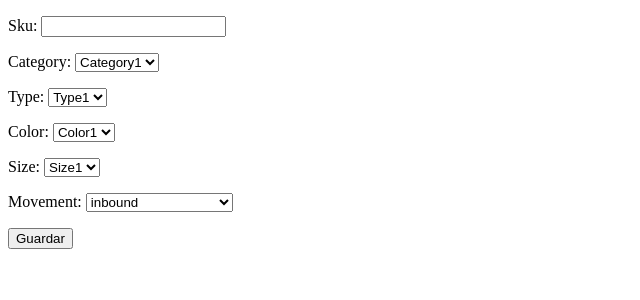
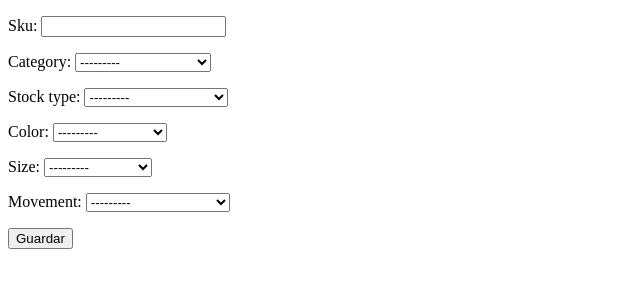
Before and after one commit to mrivadeneira/fullapp_project, a Django app: page /stock/stock-movement in a window 1280 px wide. Shown: the top 300 px of the page, without its empty margins (0-640 px from the left). Run offline with Django 3.2, Linux system fonts and the light colour scheme; data comes from the database, SQL or seed files in the repository.

Commit message:
Se agrega cache al gitignore y se modifican las vistas de stock para mostrar values y no ids

```diff
--- a/fullapp_project/settings.py
+++ b/fullapp_project/settings.py
@@ -37,8 +37,8 @@
     'django.contrib.sessions',
     'django.contrib.messages',
     'django.contrib.staticfiles',
-    'login.apps.LoginConfig',
-    'stock.apps.StockConfig'
+    'login',
+    'stock'
 ]
 
 MIDDLEWARE = [
--- a/stock/forms.py
+++ b/stock/forms.py
@@ -1,46 +1,7 @@
-from django import forms
+from django.forms import ModelForm
+from .models import Stock
 
-class StockMovementForm(forms.Form):
-    sku = forms.CharField(label="Sku", max_length=128)
-    categories = (
-        (1, "Category1"),
-        (2, "Category2"),
-        (3, "Category3")
-        )
-    category = forms.ChoiceField(label="Category", choices=categories)
-    types = (
-        (1, "Type1"),
-        (2, "Type2"),
-        (3, "Type3"),
-        (4, "Type4")
-        )
-    stock_type = forms.ChoiceField(label="Type", choices=types)
-    colors = (
-        (1, "Color1"),
-        (2, "Color2"),
-        (3, "Color3"),
-        (4, "Color4"),
-        (5, "Color5"),
-        (6, "Color6"),
-        (7, "Color7")
-        )
-    color = forms.ChoiceField(label="Color", choices=colors)
-    sizes = (
-        (1, "Size1"),
-        (2, "Size2"),
-        (3, "Size3"),
-        (4, "Size4"),
-        (5, "Size5"),
-        (6, "Size6")
-        )
-    size = forms.ChoiceField(label="Size", choices=sizes)
-    movements = (
-        (1, "inbound"),
-        (2, "outbound"),
-        (3, "lost"),
-        (4, "found"),
-        (5, "definitive_lost"),
-        (6, "repairing"),
-        (7, "repairing_reactivated")
-        )
-    movement = forms.ChoiceField(label="Movement", choices=movements)
+class StockMovementForm(ModelForm):
+    class Meta:
+        model = Stock
+        fields = ("sku", "category", "stock_type", "color", "size", "movement")
--- a/stock/models.py
+++ b/stock/models.py
@@ -1,9 +1,24 @@
 from django.db import models
 
+class Category(models.Model):
+    category_name = models.CharField(max_length=128)
+
+class StockType(models.Model):
+    stock_type_name = models.CharField(max_length=128)
+
+class Color(models.Model):
+    color_name = models.CharField(max_length=128)
+
+class Size(models.Model):
+    size_name = models.CharField(max_length=128)
+
+class Movement(models.Model):
+    movement_name = models.CharField(max_length=128)
+
 class Stock(models.Model):
-    sku = models.CharField(max_length=16)
-    category = models.IntegerField()
-    stock_type = models.IntegerField()
-    color = models.IntegerField()
-    size = models.IntegerField()
-    movement = models.IntegerField()
+    sku = models.CharField(max_length=128)
+    category = models.ForeignKey(Category, on_delete=models.SET_NULL, null=True)
+    stock_type = models.ForeignKey(StockType, on_delete=models.SET_NULL, null=True)
+    color = models.ForeignKey(Color, on_delete=models.SET_NULL, null=True)
+    size = models.ForeignKey(Size, on_delete=models.SET_NULL, null=True)
+    movement = models.ForeignKey(Movement, on_delete=models.SET_NULL, null=True)
--- a/stock/views.py
+++ b/stock/views.py
@@ -1,12 +1,12 @@
 from django.shortcuts import render
 from django.http import HttpResponse, HttpResponseRedirect
 from django.urls import reverse
-from django.contrib.auth.decorators import login_required
+# from django.contrib.auth.decorators import login_required
 from .forms import StockMovementForm
 from .models import Stock
 
 def stock_snapshot(request):
-    stock = Stock.objects.all()
+    stock = Stock.objects.select_related("category","stock_type","color","size","movement").all()
     ctx = {"stock": stock}
     return render(request, "stock/stock.html", ctx)
 
@@ -22,7 +22,6 @@
                 size = form.cleaned_data["size"],
                 movement = form.cleaned_data["movement"]
             )
-            # return HttpResponse(reverse("stock_snapshot"))
             return HttpResponseRedirect("stock")
     else:
         form = StockMovementForm()
```
Also changed, not shown: stock/templates/stock/stock.html (+6 -5 lines), db.sqlite3, stock/migrations/0002_auto_20210425_2306.py (added), stock/migrations/0003_auto_20210426_1125.py (added), stock/migrations/0004_category_color_movement_size_stocktype.py (added), stock/migrations/0005_auto_20210426_1352.py (added), 1 other file.
